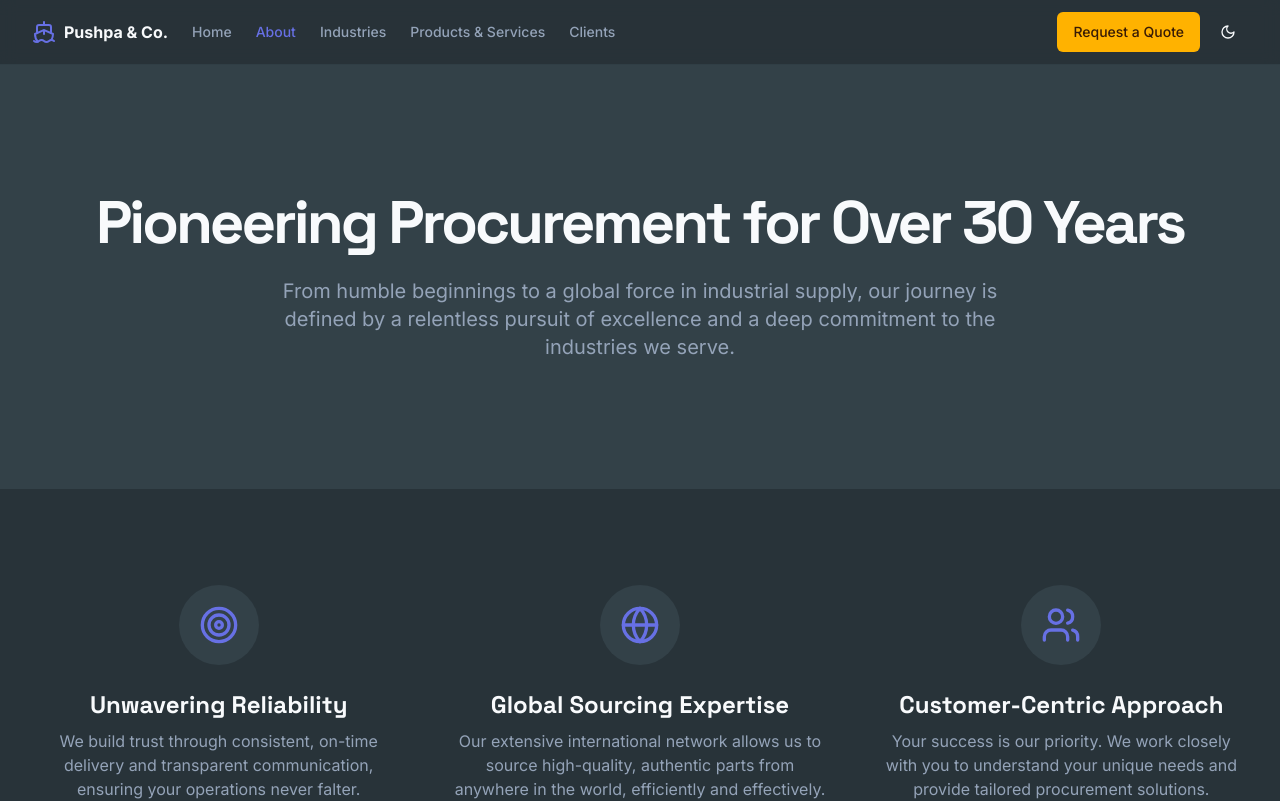
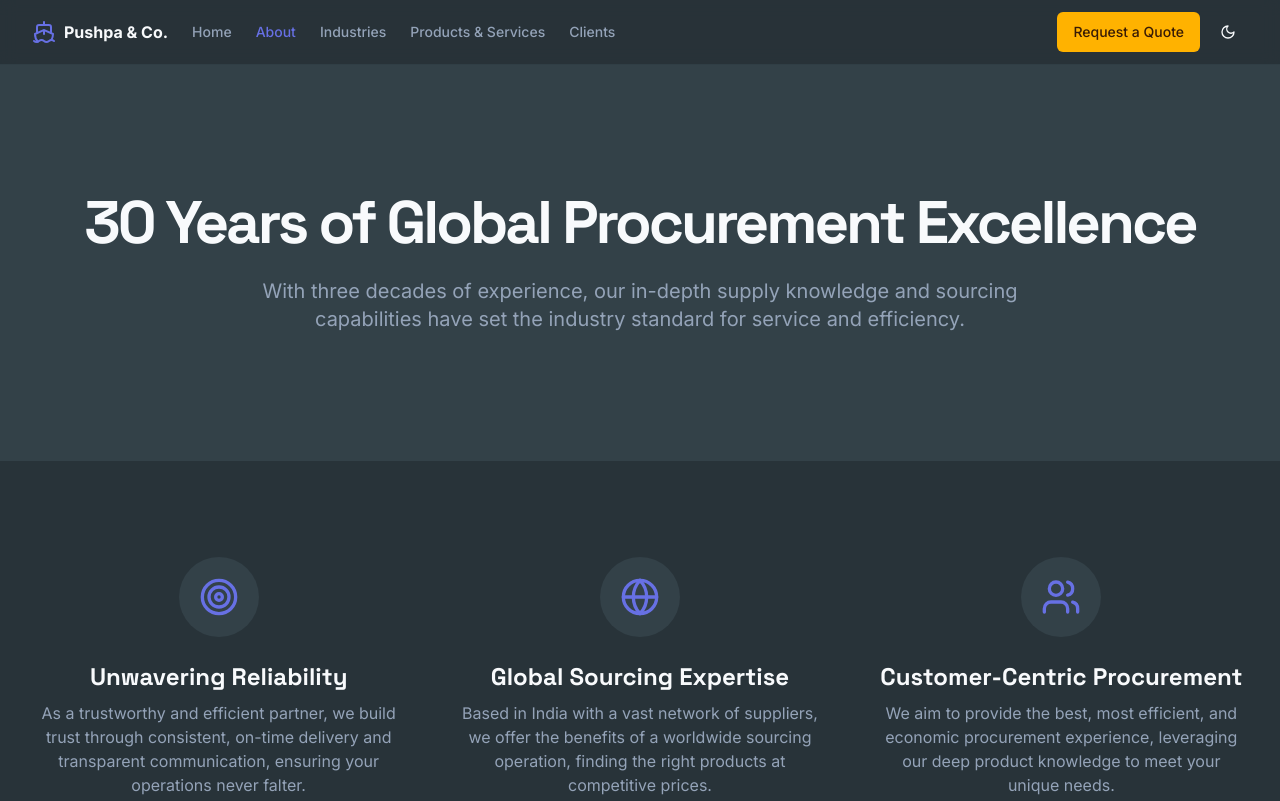
Before and after one commit to LuminousMayank/Pushpa, a Next.js app: page /about in a window 1280 px wide. Shown: the top 801 px of the page. Built offline with nearby package versions, Linux system fonts and the light colour scheme.

Commit message:
this is a small write up i have, please see how you can frame the about

```diff
--- a/src/app/about/page.tsx
+++ b/src/app/about/page.tsx
@@ -6,19 +6,19 @@ const values = [
     icon: <Target className="h-10 w-10 text-primary" />,
     title: 'Unwavering Reliability',
     description:
-      'We build trust through consistent, on-time delivery and transparent communication, ensuring your operations never falter.',
+      'As a trustworthy and efficient partner, we build trust through consistent, on-time delivery and transparent communication, ensuring your operations never falter.',
   },
   {
     icon: <Globe className="h-10 w-10 text-primary" />,
     title: 'Global Sourcing Expertise',
     description:
-      'Our extensive international network allows us to source high-quality, authentic parts from anywhere in the world, efficiently and effectively.',
+      'Based in India with a vast network of suppliers, we offer the benefits of a worldwide sourcing operation, finding the right products at competitive prices.',
   },
   {
     icon: <Users className="h-10 w-10 text-primary" />,
-    title: 'Customer-Centric Approach',
+    title: 'Customer-Centric Procurement',
     description:
-      'Your success is our priority. We work closely with you to understand your unique needs and provide tailored procurement solutions.',
+      'We aim to provide the best, most efficient, and economic procurement experience, leveraging our deep product knowledge to meet your unique needs.',
   },
 ];
 
@@ -29,12 +29,10 @@ export default function AboutPage() {
       <section className="bg-card py-20 md:py-32">
         <div className="container mx-auto text-center">
           <h1 className="font-headline text-4xl font-extrabold tracking-tighter sm:text-5xl md:text-6xl">
-            Pioneering Procurement for Over 30 Years
+            30 Years of Global Procurement Excellence
           </h1>
           <p className="mx-auto mt-6 max-w-3xl text-lg text-muted-foreground md:text-xl">
-            From humble beginnings to a global force in industrial supply, our
-            journey is defined by a relentless pursuit of excellence and a deep
-            commitment to the industries we serve.
+            With three decades of experience, our in-depth supply knowledge and sourcing capabilities have set the industry standard for service and efficiency.
           </p>
         </div>
       </section>
```
